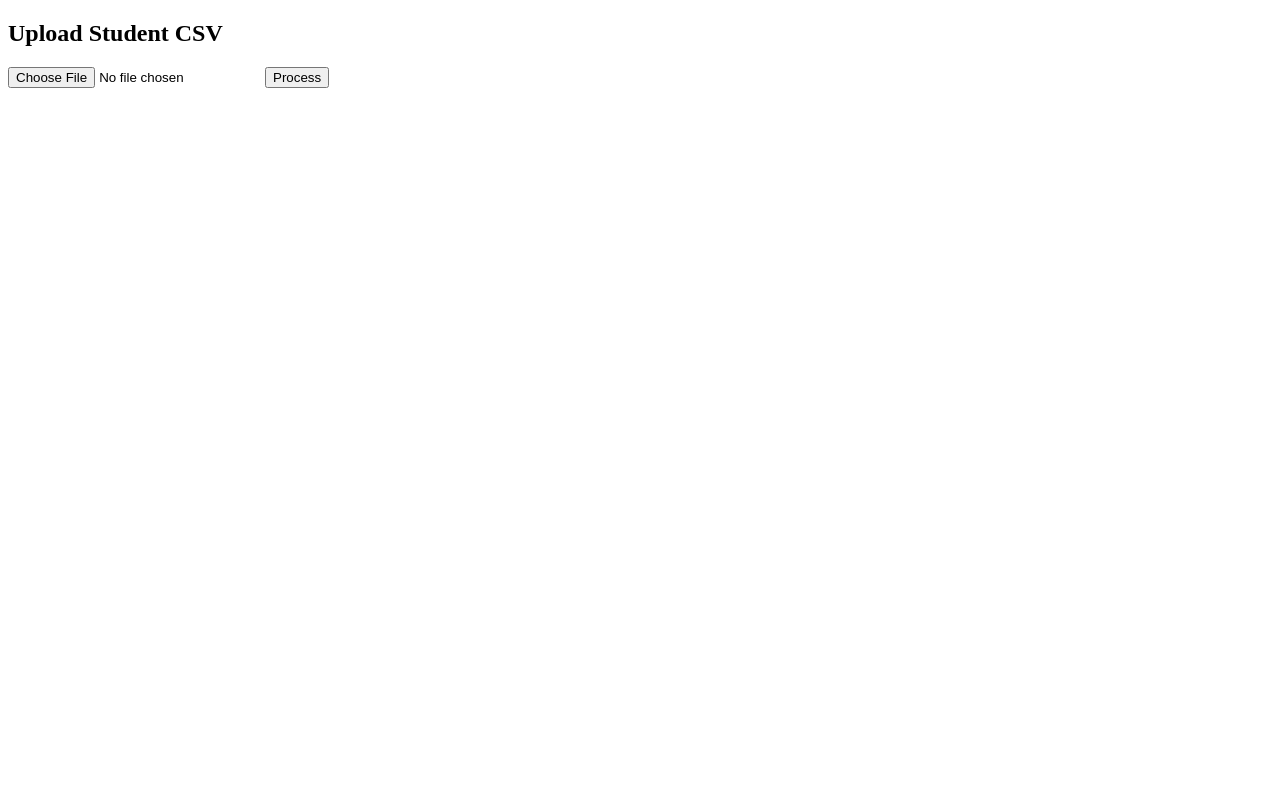
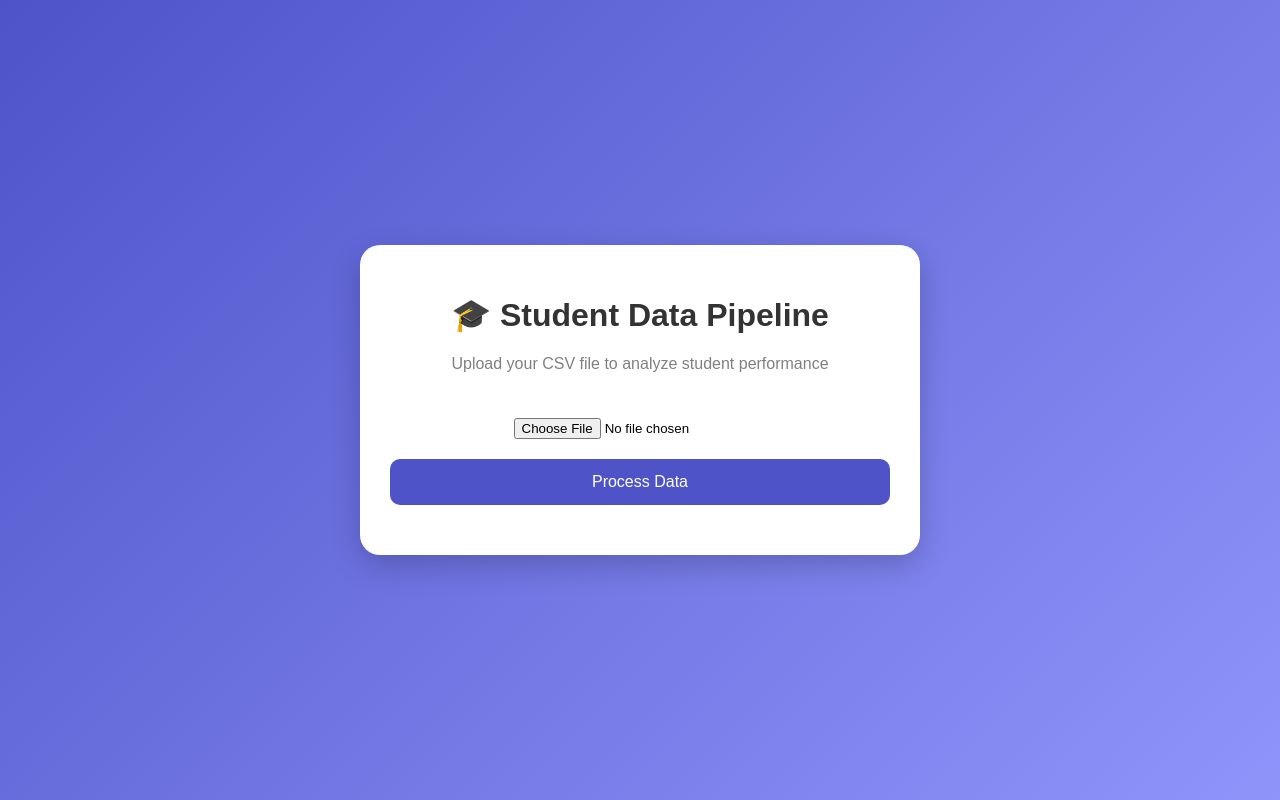
Before and after one commit to alffinnz/student-pipeline-clean, a plain HTML site: page public/index.html in a window 1280 px wide. Drawn offline with Linux system fonts and the light colour scheme.

Commit message:
improve UI design

```diff
--- a/public/index.html
+++ b/public/index.html
@@ -2,48 +2,145 @@
 <html>
 <head>
     <title>Student Data Pipeline</title>
+
+    <style>
+        body{
+            font-family: Arial, sans-serif;
+            margin:0;
+            padding:0;
+            background: linear-gradient(135deg,#4e54c8,#8f94fb);
+            display:flex;
+            justify-content:center;
+            align-items:center;
+            height:100vh;
+        }
+
+        .container{
+            background:white;
+            width:500px;
+            padding:30px;
+            border-radius:20px;
+            text-align:center;
+            box-shadow:0 10px 30px rgba(0,0,0,.2);
+        }
+
+        h1{
+            color:#333;
+        }
+
+        p{
+            color:gray;
+            margin-bottom:25px;
+        }
+
+        input{
+            margin:20px 0;
+        }
+
+        button{
+            width:100%;
+            padding:14px;
+            border:none;
+            border-radius:10px;
+            background:#4e54c8;
+            color:white;
+            font-size:16px;
+            cursor:pointer;
+        }
+
+        button:hover{
+            opacity:.9;
+        }
+
+        #status{
+            margin-top:20px;
+            font-weight:bold;
+        }
+
+    </style>
 </head>
+
 <body>
 
-<h2>Upload Student CSV</h2>
+<div class="container">
+
+<h1>🎓 Student Data Pipeline</h1>
+
+<p>Upload your CSV file to analyze student performance</p>
 
 <input type="file" id="fileInput">
-<button onclick="uploadFile()">Process</button>
+
+<br>
+
+<button onclick="uploadFile()" id="btn">
+Process Data
+</button>
+
+<div id="status"></div>
+
+</div>
 
 <script>
-function uploadFile() {
-    const file = document.getElementById("fileInput").files[0];
 
-    if (!file) {
-        alert("Please select a file");
-        return;
-    }
+function uploadFile(){
 
-    const reader = new FileReader();
+const file=document.getElementById("fileInput").files[0]
+const status=document.getElementById("status")
+const btn=document.getElementById("btn")
 
-    reader.onload = function(e) {
-        fetch("https://student-pipeline.onrender.com/process", {
-            method: "POST",
-            body: e.target.result
-        })
-        .then(response => response.text())
-        .then(data => {
-            const blob = new Blob([data], { type: 'text/csv' });
-            const url = window.URL.createObjectURL(blob);
+if(!file){
+status.innerHTML="❌ Please select a CSV file"
+return
+}
 
-            const a = document.createElement('a');
-            a.href = url;
-            a.download = 'processed_students.csv';
-            a.click();
-        })
-        .catch(error => {
-            console.error(error);
-            alert("Error processing file");
-        });
-    };
+btn.innerHTML="Processing..."
+btn.disabled=true
 
-    reader.readAsText(file);
+const reader=new FileReader()
+
+reader.onload=function(e){
+
+fetch("https://student-pipeline.onrender.com/process",{
+method:"POST",
+body:e.target.result
+})
+
+.then(response=>response.blob())
+
+.then(blob=>{
+
+const url=window.URL.createObjectURL(blob)
+
+const a=document.createElement("a")
+
+a.href=url
+
+a.download="processed_students.csv"
+
+a.click()
+
+status.innerHTML="✅ File processed successfully"
+
+btn.innerHTML="Process Data"
+btn.disabled=false
+
+})
+
+.catch(error=>{
+
+status.innerHTML="❌ Something went wrong"
+
+btn.innerHTML="Process Data"
+btn.disabled=false
+
+})
+
 }
+
+reader.readAsText(file)
+
+}
+
 </script>
 
 </body>
```
